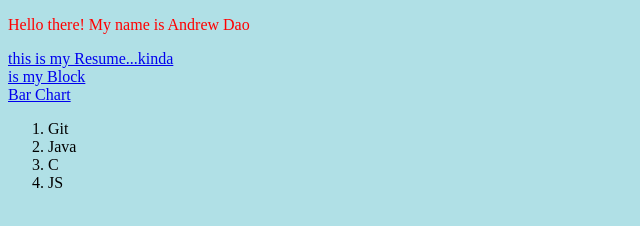
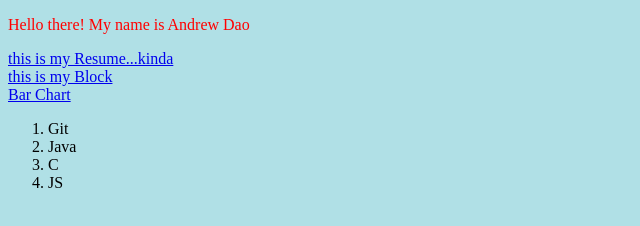
Before and after one commit to wolftec071018/andrewdao.github.io, a plain HTML site: page index.html in a window 1280 px wide. Shown: the full height of the page, 0-640 px from the left. Drawn offline with Linux system fonts and the light colour scheme.

Commit message:
spelling

```diff
--- a/index.html
+++ b/index.html
@@ -10,7 +10,7 @@
     <p>Hello there! My name is Andrew Dao</p>
     <a href="Resume.pdf">this is my Resume...kinda</a>
 
-    <a href="https://bl.ocks.org/wolftec071018"><br> is my Block</a>
+    <a href="https://bl.ocks.org/wolftec071018"><br> this is my Block</a>
 
     <a href="https://bl.ocks.org/wolftec071018/32beb60e1160eaac5a02bd6254c92856"><br> Bar Chart</a>
     <ol>
```
